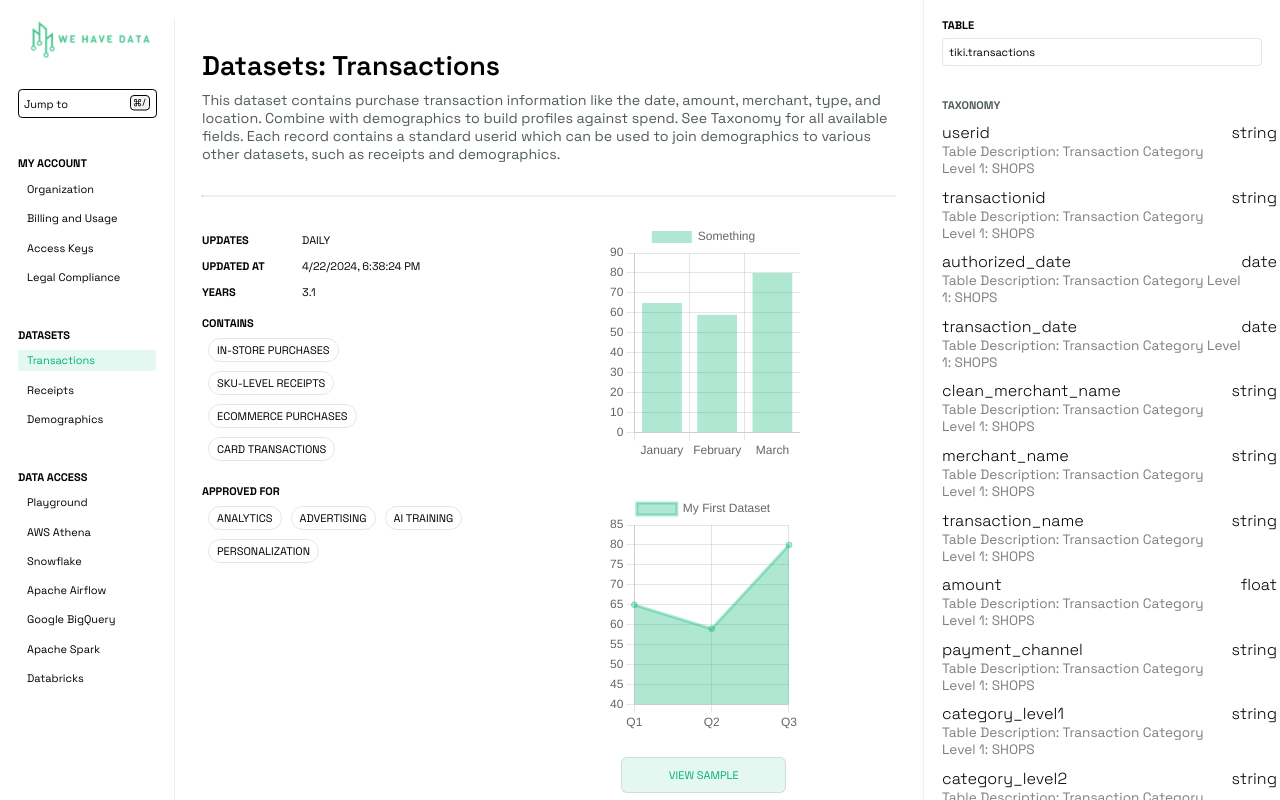
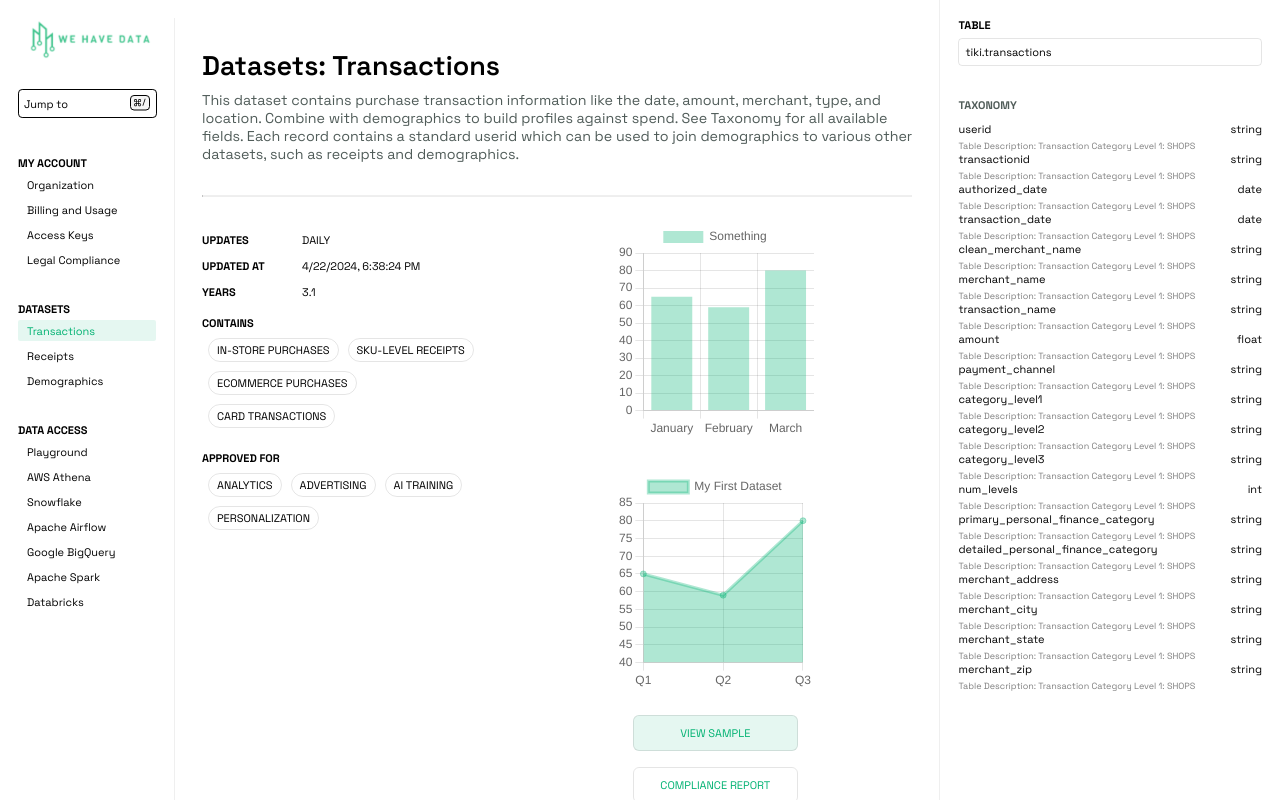
Before and after one commit to tiki/website-client-shop, a Vue app: page / in a window 1280 px wide. Both pictures are taken after a click on the item "Transactions". Shown: the top 800 px of the page. Built offline with nearby package versions, Linux system fonts and the light colour scheme.

Commit message:
wip: pixel perfect table taxonomy

```diff
--- a/src/NavColumn/NavSection.vue
+++ b/src/NavColumn/NavSection.vue
@@ -52,12 +52,18 @@ p {
   text-transform: uppercase;
 }
 
+div,
+ul {
+  display: flex;
+  flex-direction: column;
+  gap: 0.25rem;
+}
+
 li {
   list-style-type: none;
   padding: 0.21875rem 0.5625rem;
   display: flex;
   align-items: center;
-  margin: 0.75em 0;
   cursor: pointer;
   font-size: 0.6875em;
   font-weight: 400;
--- a/src/TableColumn/TableTaxonomy.vue
+++ b/src/TableColumn/TableTaxonomy.vue
@@ -29,11 +29,11 @@ const checkTable = () => {
           <span class="table-cell-type">
             {{ data.data }}
           </span>
-          <span class="table-cell-description"
-            >Table Description: Transaction Category Level 1: SHOPS</span
-          >
+          <span class="table-cell-type">{{ data.type }}</span>
         </div>
-        <span class="table-cell-type">{{ data.type }}</span>
+        <span class="table-cell-description"
+          >Table Description: Transaction Category Level 1: SHOPS</span
+        >
       </li>
     </ul>
   </div>
@@ -49,6 +49,10 @@ const checkTable = () => {
   align-self: stretch;
 }
 
+ul {
+  width: 100%;
+}
+
 h2 {
   color: var(--secondary-text-color);
   font-size: 0.6875rem;
@@ -60,21 +64,29 @@ h2 {
 li {
   list-style-type: none;
   display: flex;
-  justify-content: space-between;
-  margin-bottom: 0.6em;
+  flex-direction: column;
+  align-items: flex-start;
+  gap: 0.25rem;
+  align-self: stretch;
+  width: 100%;
 }
-
-.table-cell-type {
-  font-weight: 300;
-}
-
 .table-cell-container {
   display: flex;
-  flex-direction: column;
+  justify-content: space-between;
+  align-items: flex-start;
+  align-self: stretch;
+  font-size: 0.6875rem;
+  font-style: normal;
+  font-weight: 400;
+  line-height: normal;
+  text-transform: lowercase;
 }
 
 .table-cell-description {
   color: color-mix(in srgb, var(--primary-text-color) 50%, transparent);
-  font-size: 0.85em;
+  font-size: 0.5625rem;
+  font-style: normal;
+  font-weight: 400;
+  line-height: normal;
 }
 </style>
```
